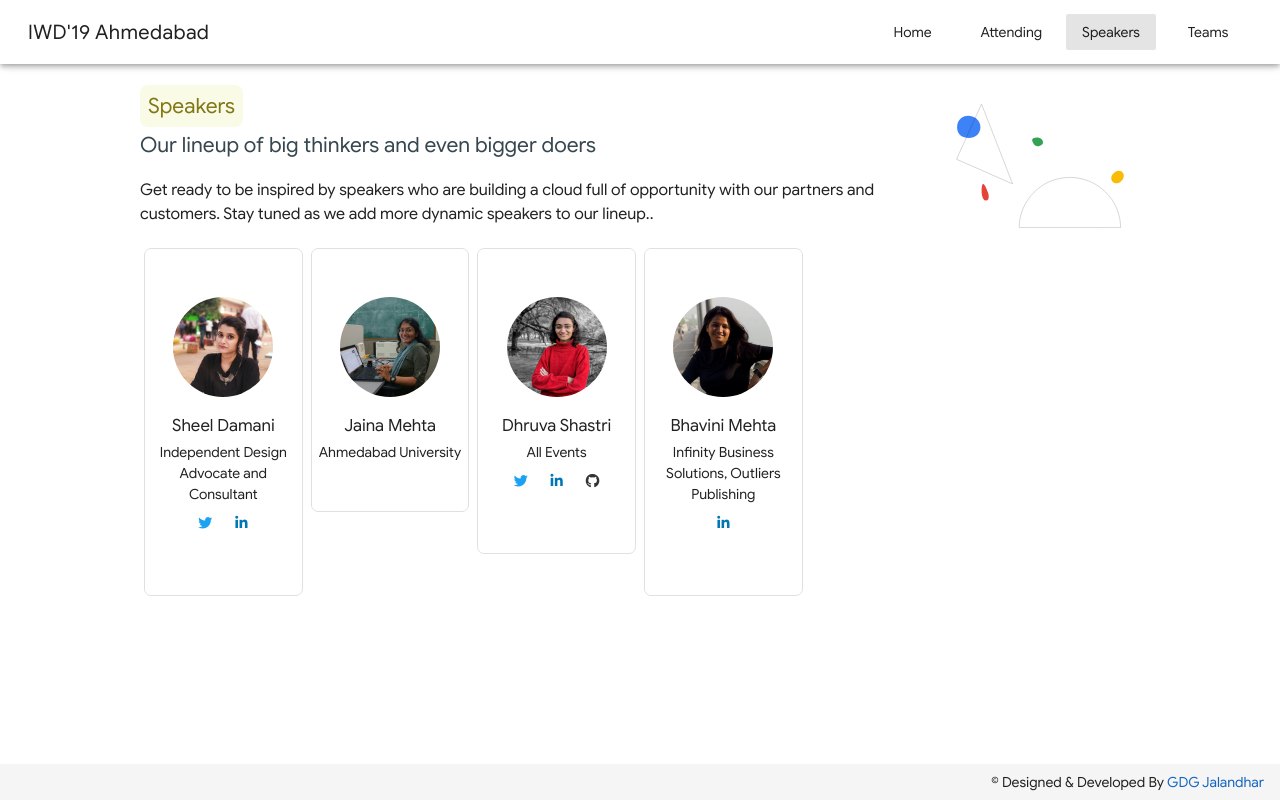
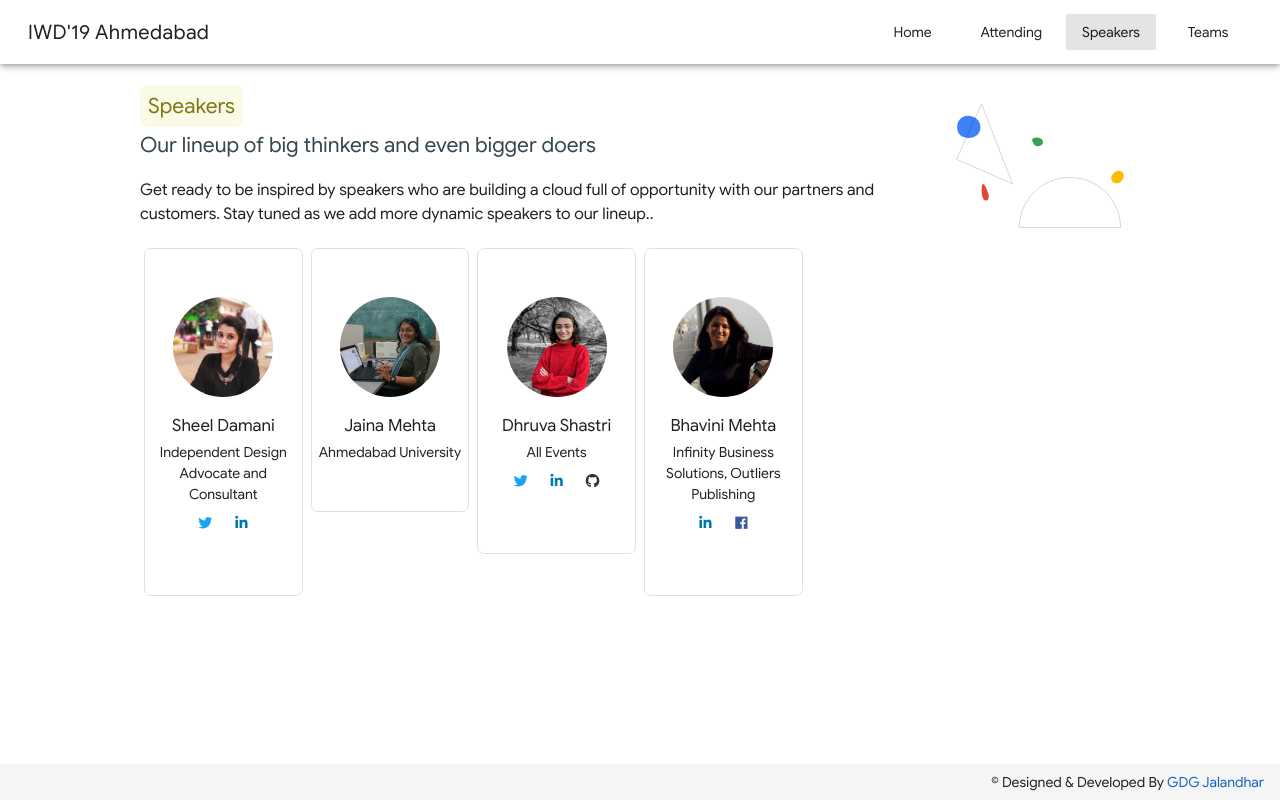
Before and after one commit to GDGAhmedabad/iwd-wtmahm, a Vue app: page /speakers in a window 1280 px wide. Built offline with nearby package versions, Linux system fonts and the light colour scheme; a small style sheet from the web is missing.

Commit message:
Add facebook profile link of speakers.

```diff
--- a/src/assets/data/speakers.json
+++ b/src/assets/data/speakers.json
@@ -6,6 +6,7 @@
         "twitter":"https://twitter.com/sheeldamani",
         "linkedin":"https://www.linkedin.com/in/sheeldamani/",
         "github":"",
+        "facebook":"",
         "profileImage":"sheel_damani.jpg"
     },
     {
@@ -15,6 +16,7 @@
         "twitter":"",
         "linkedin":"",
         "github":"",
+        "facebook":"",
         "profileImage":"jaina_mehta.jpg"
     },
     {
@@ -24,6 +26,7 @@
         "twitter":"https://twitter.com/dhruvashastri12",
         "linkedin":"https://www.linkedin.com/in/dhruvashastri12/",
         "github":"https://github.com/dhruvashastri12",
+        "facebook":"",
         "profileImage":"dhruva_shastri.jpg"
     },
     {
@@ -33,6 +36,7 @@
         "twitter":"",
         "linkedin":"https://www.linkedin.com/in/bhavinimehta/",
         "github":"",
+        "facebook": "https://www.facebook.com/people/Bhavini-Mehta/100005317938576",
         "profileImage":"bhavini_mehta.jpg"
     }
 ]
--- a/src/views/speakers.vue
+++ b/src/views/speakers.vue
@@ -64,6 +64,10 @@
                             <v-btn class="mt-0 mx-0" icon v-if="(item.github).length>0" :href="item.github" target="_blank">
                                 <i class="fab fa-github" style="color:#333"></i>
                             </v-btn>
+
+                            <v-btn class="mt-0 mx-0" icon v-if="(item.facebook).length>0" :href="item.facebook" target="_blank">
+                                <i class="fab fa-facebook" style="color:#3B5998"></i>
+                            </v-btn>
                         </div>
                     </v-flex>
                 </v-layout>
```
